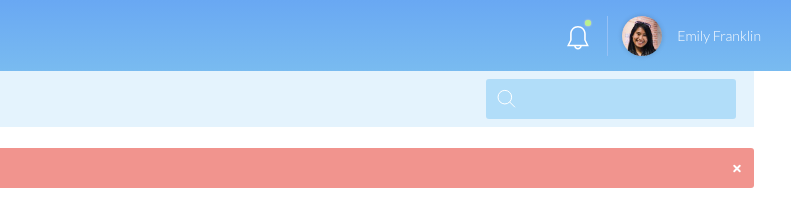
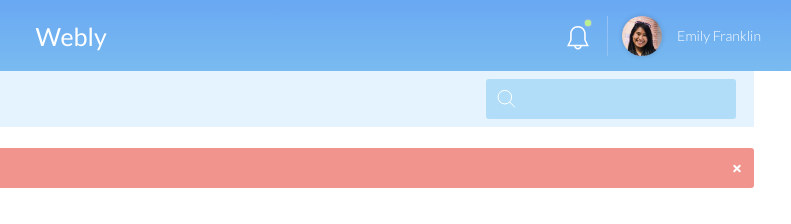
Before and after one commit to martins92/web_app_dashboard_v2, a plain HTML site: page index.html in a window 1280 px wide. Shown: the top 224 px of the page, 489-1280 px from the left. Drawn offline with nearby package versions, Linux system fonts and the light colour scheme.

Commit message:
added logo

```diff
--- a/css/style.css
+++ b/css/style.css
@@ -88,6 +88,10 @@ button {
 
 
 /* ---- Navigation ---- */
+
+.logo {
+	display: none;
+}
 
 .header__main {
   background-image: linear-gradient(0deg, #79BBF0 0%, #69A8F3 100%);
@@ -550,6 +554,12 @@ button {
 ==================================== */
 
 @media (min-width: 500px) {
+	.logo {
+		display: block;
+		margin: auto;
+		font-size: 25px;
+	}
+
 	.search-bar:focus {
 	  width: 250px;
 	}
--- a/index.html
+++ b/index.html
@@ -12,7 +12,8 @@
     <header>
       <ul class="header__main">
         <li class="menu__main pointer">
-          <svg width="34" height="18" viewBox="0 0 34 18" xmlns="http://www.w3.org/2000/svg"><title>menu copy</title><g fill="#FFF" fill-rule="evenodd"><rect y="14" width="34" height="4" rx="1"/><rect y="7" width="34" height="4" rx="1"/><rect width="34" height="4" rx="1"/></g></svg>
+          <svg width="34" height="18" viewBox="0 0 34 18" xmlns="http://www.w3.org/2000/svg"><title>menu copy</title><g fill="#FFF" fill-rule="evenodd"><rect y="14" width="34" height="4" rx="1"/><rect y="7" width="34" height="4" rx="1"/><rect width="34" height="4" rx="1"/></g></svg></li>
+        <li class="logo">Webly</li>
         <li tabindex="6" class="avatar__main">
             <div  tabindex="7" class="alert__icon pointer">
               <img class="alert__icon__main pointer" src="icons/icon-bell.svg" alt="notification">
```
